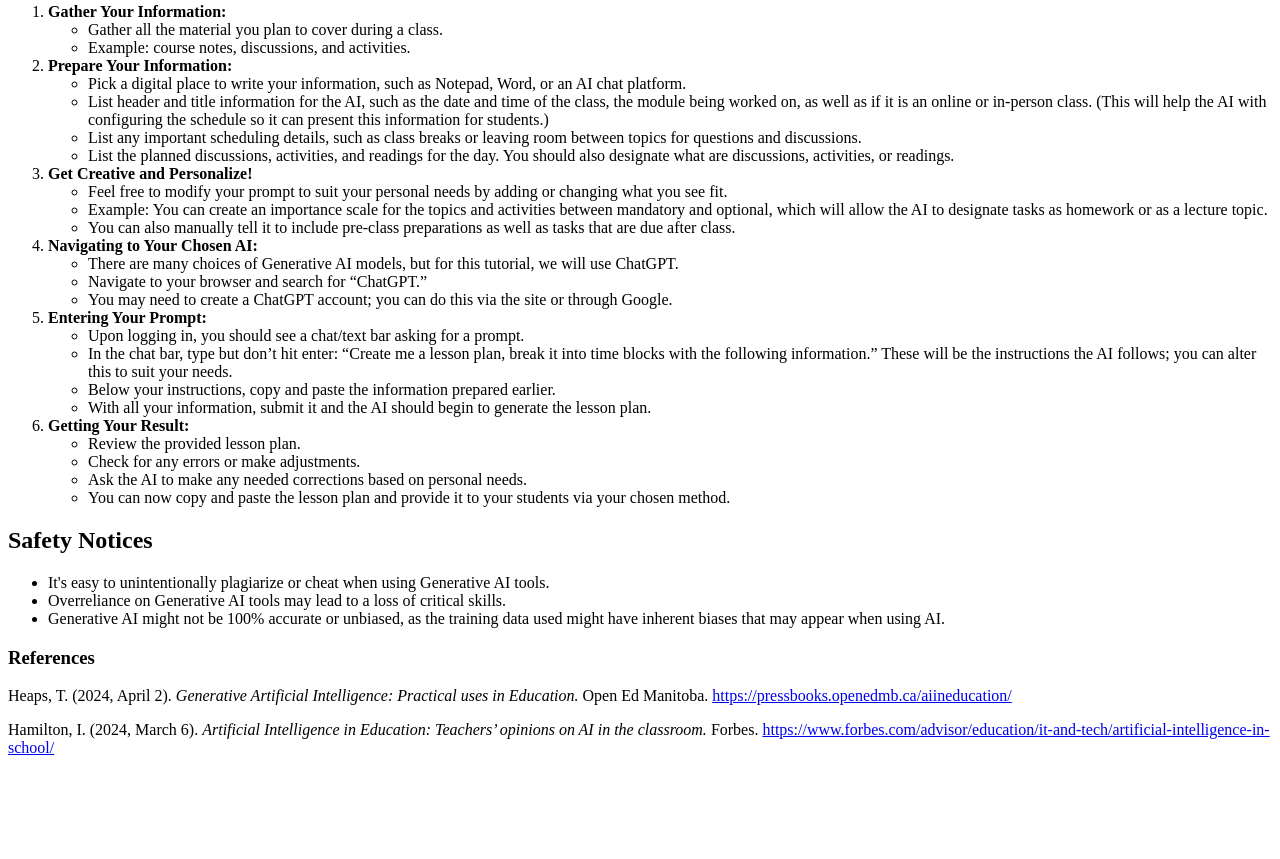
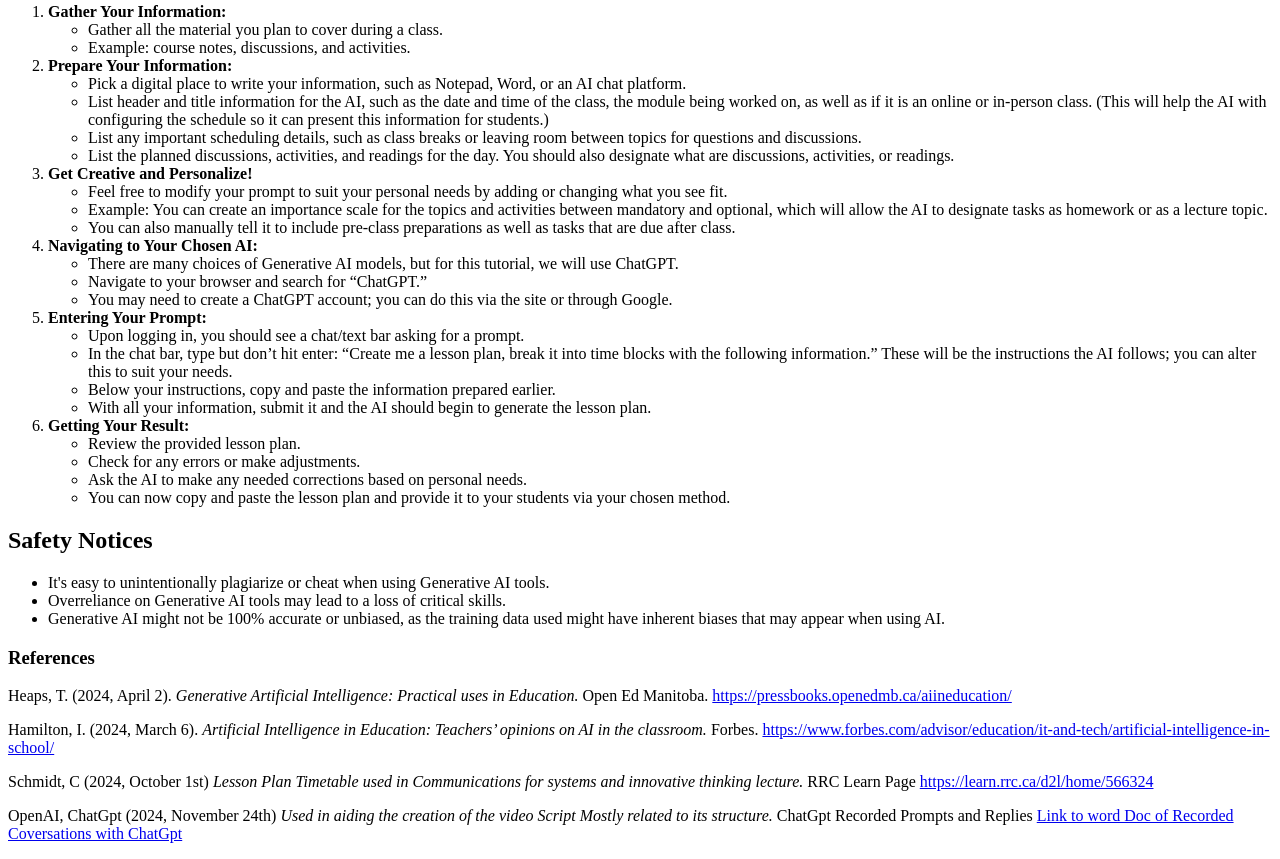
Before and after one commit to jchalmers2/gptchosen-deliverable, a plain HTML site: page index.html in a window 1280 px wide. Shown: the part 499-1358 px from the top of the page. Before the commit the page ends 1272 px from the top, so only its background shows below. Drawn offline with Linux system fonts and the light colour scheme.

Commit message:
Update index.html: Added 2 more references

```diff
--- a/index.html
+++ b/index.html
@@ -118,6 +118,15 @@
             Hamilton, I. (2024, March 6). <em>Artificial Intelligence in Education: Teachers’ opinions on AI in the classroom.</em> Forbes.
             <a href="https://www.forbes.com/advisor/education/it-and-tech/artificial-intelligence-in-school/" target="_blank">https://www.forbes.com/advisor/education/it-and-tech/artificial-intelligence-in-school/</a>
         </p>
+        <p>
+            Schmidt, C (2024, October 1st) <em>Lesson Plan Timetable used in Communications for systems and innovative thinking lecture.</em> RRC Learn Page
+            <a href="https://learn.rrc.ca/d2l/home/566324" target="_blank">https://learn.rrc.ca/d2l/home/566324</a>
+        </p>
+        <p>
+            OpenAI, ChatGpt (2024, November 24th) <em>Used in aiding the creation of the video Script Mostly related to its structure.
+            </em> ChatGpt Recorded Prompts and Replies
+            <a href="https://rrcca.sharepoint.com/:w:/r/sites/Course-COMM-2176-CommforSystemsandInnovativeThinking962-ProjectTeam2/Shared%20Documents/Project%20-%20GPTs%20Chosen/Video%20and%20resources/copy%20of%20prompts.docx?d=we096c5f6be014cfbbaa10316ead67197&csf=1&web=1&e=QgHxQg" target="_blank">Link to word Doc of Recorded Coversations with ChatGpt</a>
+        </p>
     </footer>
 </body>
 </html>
```
